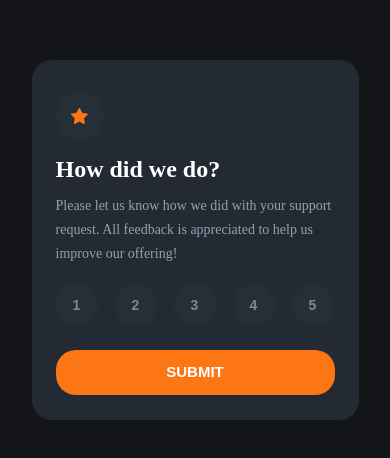
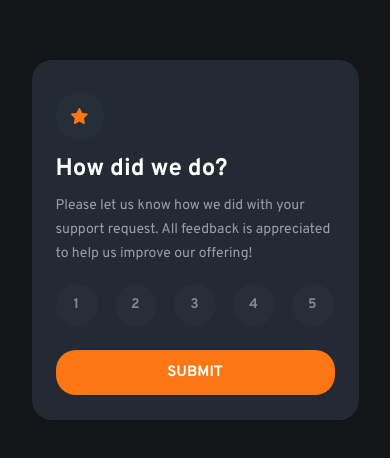
Before and after one commit to Abdulla-Eshquvvatov/card, a plain HTML site: page index.html in a window 390 px wide. Shown: the part 182-640 px from the top of the page. Drawn offline with Linux system fonts and the light colour scheme.

Commit message:
new change

```diff
--- a/style/main.scss
+++ b/style/main.scss
@@ -1,3 +1,5 @@
+@import url("https://fonts.googleapis.com/css2?family=Overpass:ital,wght@0,700;1,700&display=swap");
+@import url("https://fonts.googleapis.com/css2?family=Overpass:ital@0;1&display=swap");
 * {
   margin: 0;
   padding: 0;
@@ -44,12 +46,14 @@ body {
       gap: 7px;
 
       h1 {
+        font-family: "Overpass";
         color: #ffffff;
         font-size: 28px;
         font-weight: 700;
         line-height: 35.45px;
       }
       p {
+        font-family: "Overpass";
         color: #969fad;
         font-size: 15px;
         font-weight: 400;
@@ -72,6 +76,7 @@ body {
         border: none;
         color: #7c8798;
         font-size: 16px;
+        font-family: "Overpass";
         font-weight: 700;
         letter-spacing: 0.2px;
         line-height: 24px;
@@ -112,6 +117,7 @@ body {
           color: #ffffff;
           font-size: 15px;
           font-weight: 700;
+          font-family: "Overpass";
           line-height: 18.99px;
         }
       }
@@ -159,6 +165,7 @@ body {
         gap: 7px;
 
         h1 {
+          font-family: "Overpass";
           max-width: 279px;
           width: 100%;
           height: 37px;
@@ -168,6 +175,7 @@ body {
           line-height: 35.45px;
         }
         p {
+          font-family: "Overpass";
           max-width: 279px;
           width: 100%;
           height: 66px;
@@ -192,6 +200,7 @@ body {
           border: none;
           color: #7c8798;
           font-size: 14px;
+          font-family: "Overpass";
           font-weight: 700;
           letter-spacing: 0.2px;
           line-height: 24px;
@@ -228,6 +237,7 @@ body {
             }
           }
           a {
+            font-family: "Overpass";
             text-decoration: none;
             color: #ffffff;
             font-size: 15px;
--- a/style/style.scss
+++ b/style/style.scss
@@ -108,6 +108,7 @@ body {
           border-radius: 24px;
 
           a {
+            font-family: "Overpass";
             text-decoration: none;
             color: #fc7614;
             font-size: 14px;
@@ -115,6 +116,7 @@ body {
           }
         }
         h1 {
+          font-family: "Overpass";
           margin-top: 32px;
           font-size: 24px;
           font-weight: 700;
@@ -127,6 +129,7 @@ body {
           width: 100%;
           height: 66px;
           font-size: 14px;
+          font-family: "Overpass";
           font-weight: 400;
           color: #969fad;
           line-height: 24px;
```
Also changed, not shown: css/main.css, css/style.css.
